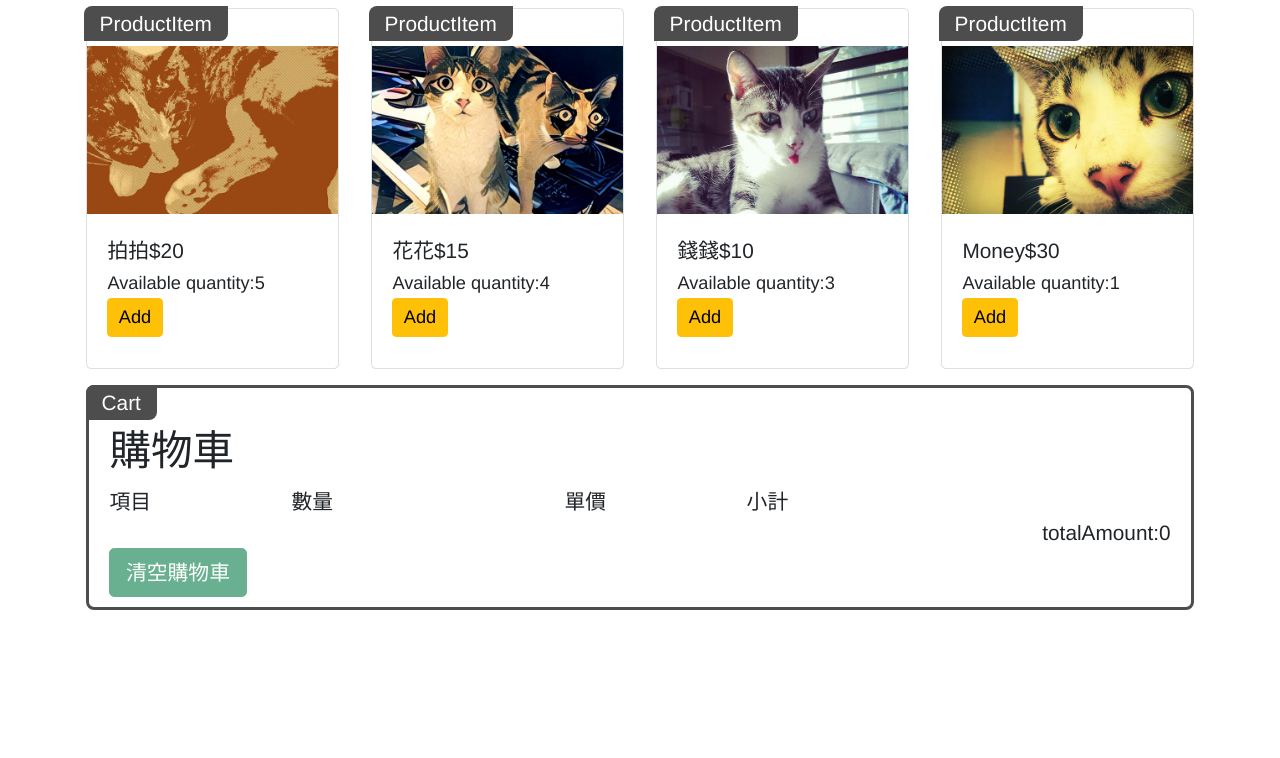
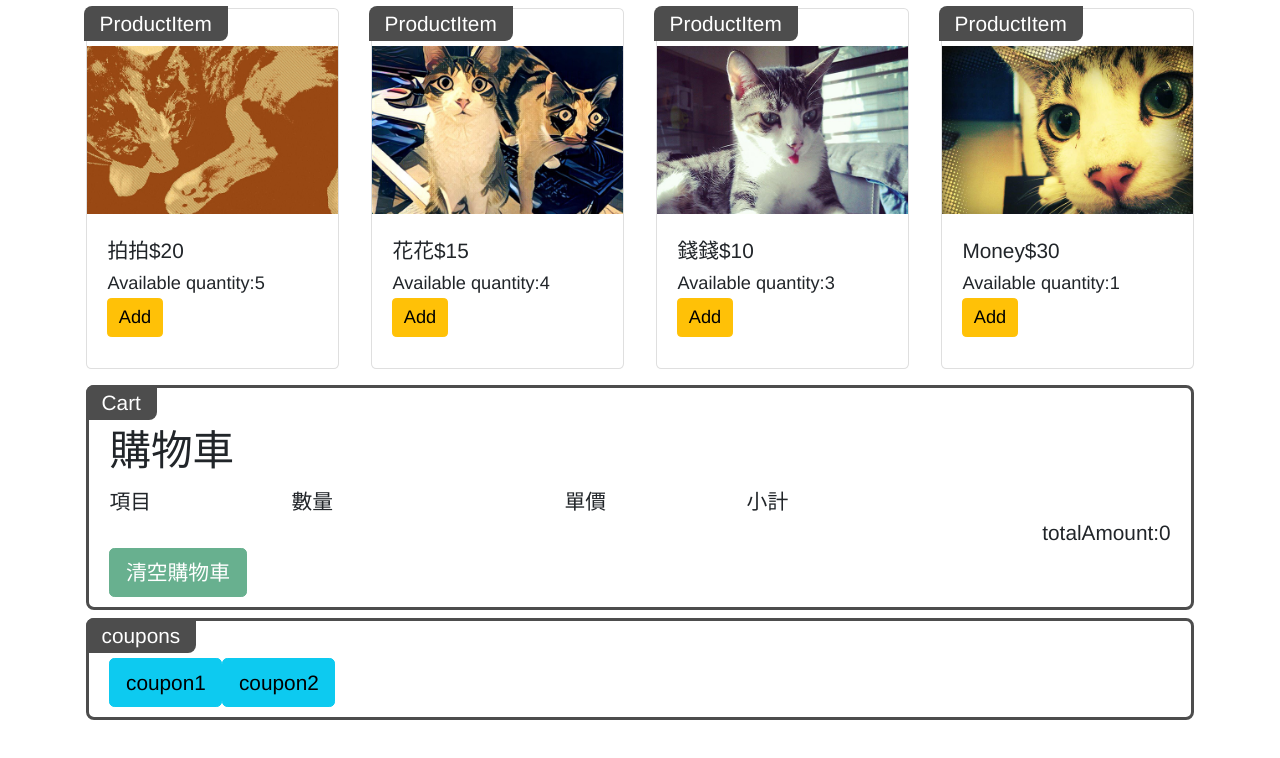
Before and after one commit to yunimm/A13-ReactExercise, a React (Create React App) app: page / in a window 1280 px wide. Shown: the top 758 px of the page. Built offline with nearby package versions, Linux system fonts and the light colour scheme.

Commit message:
請實作 Coupon 功能，使用者一次只能 apply 一個 coupon

```diff
--- a/src/components/App.jsx
+++ b/src/components/App.jsx
@@ -143,12 +143,16 @@ const ShoppingCart = () => {
   }, []);
 
   // FIXME 請實作 coupon
-  /*
-  const atApplyCoupon = useCallback((coupon) => {
-    console.log('coupon', coupon);
-  }, []);
-  */
-  // console.log(atDecQuantity);
+  const atApplyCoupon = useCallback(
+    (discount: number) => {
+      const calcTotalAmount = lineItems.reduce((total, currentItem) => {
+        return total + currentItem.price * currentItem.quantity;
+      }, 0);
+      setTotalAmount(calcTotalAmount - discount);
+    },
+    [lineItems],
+  );
+
   return (
     <div className="container">
       <div className="row">
@@ -176,7 +180,7 @@ const ShoppingCart = () => {
         onRemoveItem={onRemoveItem}
       />
       {/* FIXME 請實作 coupon 功能 */}
-      {/* <Coupons onApplyCoupon={atApplyCoupon} />} */}
+      <Coupons onApplyCoupon={atApplyCoupon} />
     </div>
   );
 };
--- a/src/components/Coupons.jsx
+++ b/src/components/Coupons.jsx
@@ -14,7 +14,7 @@ const Coupons: React.FC<CouponsProps> = (props) => {
             key={coupon.id}
             className="btn btn-info"
             onClick={() => {
-              onApplyCoupon(coupon);
+              onApplyCoupon(coupon.discount);
             }}
           >
             {coupon.id}
```
